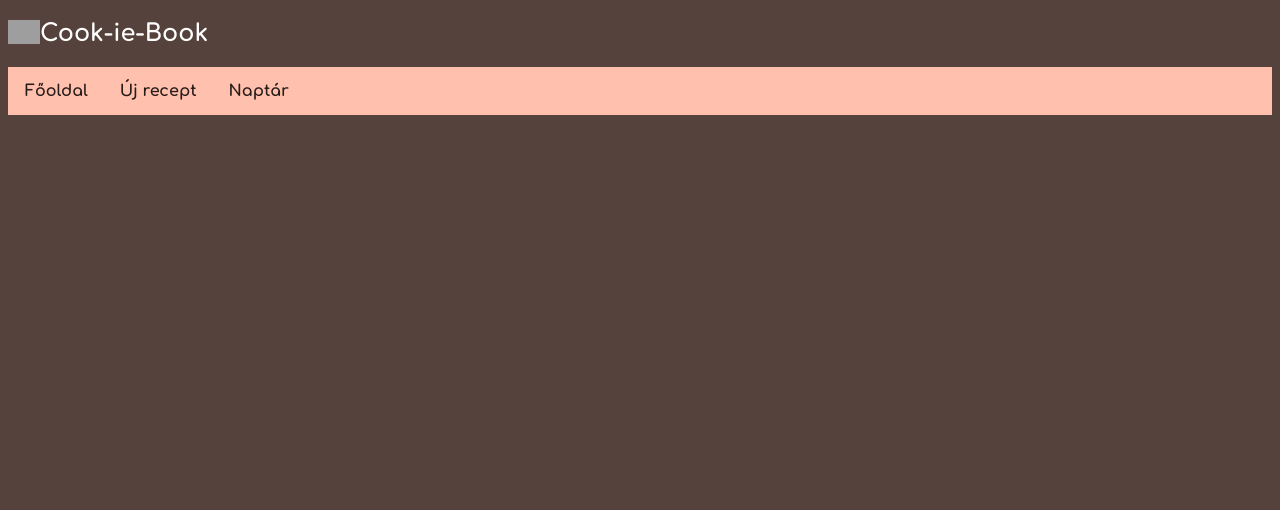
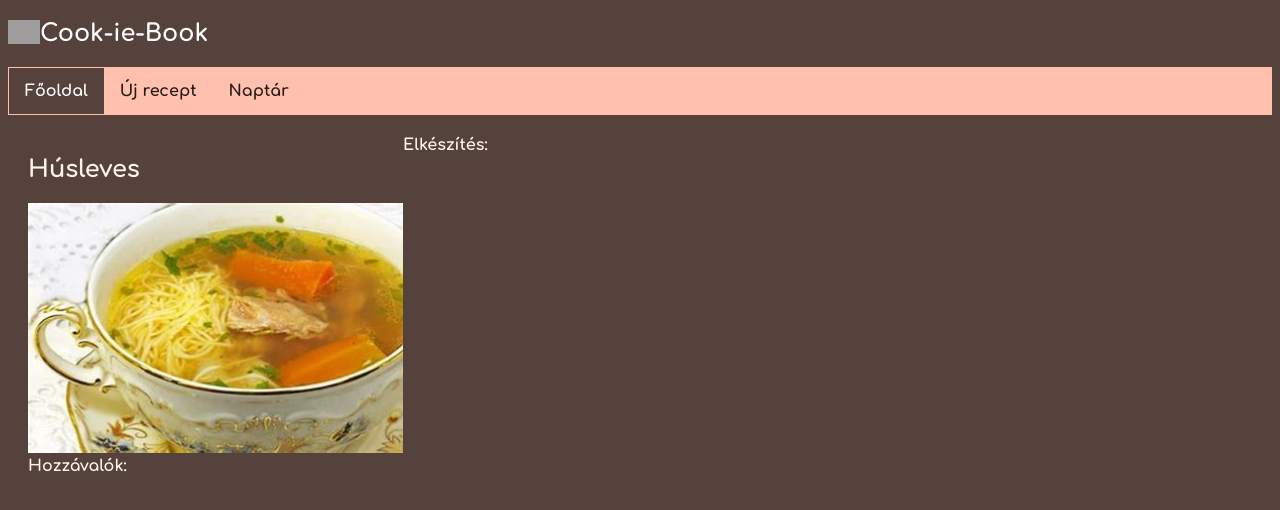
Before and after one commit to jvaskone/Cook-ie-Book, an Angular app: page /recipes/1 in a window 1280 px wide. Before the commit this address led to /. Shown: the top 510 px of the page. Built offline with nearby package versions, Linux system fonts and the light colour scheme; grey boxes are pictures that could not be loaded.

Commit message:
Recipe details page added

```diff
--- a/src/app/app.module.ts
+++ b/src/app/app.module.ts
@@ -12,6 +12,8 @@ import { Error404Component } from './errors/Error404Component';
 import { RecipeThumbnailComponent } from './recipes/recipe-thumbnail.component';
 import { RecipeService } from './recipes/shared/recipe.service';
 import { FormsModule, ReactiveFormsModule } from '@angular/forms';
+import { RecipeDetailsComponent } from './recipes/recipe-details.component';
+import { RecipeResolver } from './recipes/recipe-resolver.service';
 
 @NgModule({
   declarations: [
@@ -21,6 +23,7 @@ import { FormsModule, ReactiveFormsModule } from '@angular/forms';
     CalendarComponent,
     CreateRecipeComponent,
     RecipeListComponent,
+    RecipeDetailsComponent,
     RecipeThumbnailComponent
   ],
   imports: [
@@ -30,7 +33,8 @@ import { FormsModule, ReactiveFormsModule } from '@angular/forms';
     RouterModule.forRoot(appRoutes)
   ],
   providers: [
-    RecipeService
+    RecipeService,
+    RecipeResolver
   ],
   bootstrap: [AppComponent]
 })
--- /dev/null
+++ b/src/app/recipes/recipe-details.component.html
@@ -0,0 +1,27 @@
+<div class="container">
+  <div class="row">
+    <div class="col-md-6" style="float: left">
+      <h2>{{ recipe?.name }}</h2>
+
+      <div class="col-md-6">
+        <img
+          [src]="recipe?.imageUrl"
+          [alt]="recipe?.name"
+          class="recipe-image"
+          height="250px"
+        />
+      </div>
+
+      <div style="width: 300px">
+        <strong>Hozzávalók:</strong><br />
+        {{ recipe?.ingredients }}
+      </div>
+    </div>
+  </div>
+
+  <div class="row">
+    <div class="col-md-11">
+      <div><strong>Elkészítés:</strong> {{ recipe?.instructions }}</div>
+    </div>
+  </div>
+</div>
--- /dev/null
+++ b/src/app/recipes/recipe-details.component.ts
@@ -0,0 +1,53 @@
+import { Component, OnInit } from '@angular/core';
+import { RecipeService } from './shared/recipe.service';
+import { ActivatedRoute, Params } from '@angular/router';
+import { IRecipe } from './shared/recipes.model';
+
+@Component({
+  templateUrl: 'recipe-details.component.html',
+  styles: [
+    `
+      .container {
+        padding-left: 20px;
+        padding-right: 20px;
+      }
+      .event-image {
+        height: 100px;
+      }
+      a {
+        cursor: pointer;
+      }
+    `,
+  ],
+})
+export class RecipeDetailsComponent implements OnInit {
+  recipe?: IRecipe;
+  filterBy: string = 'all';
+  sortBy: string = 'name';
+
+  constructor(
+    private recipeService: RecipeService,
+    private route: ActivatedRoute
+  ) {}
+
+  /*ngOnInit() {
+    this.route.data.forEach((data) => {
+      this.recipe = data['recipe'];
+    });
+  }*/
+
+
+  ngOnInit() {
+    /*
+    this.route.params.forEach((params: Params) =>{
+      this.recipeService.getRecipe(+params['id'])?.subscribe((recipe:IRecipe) => {
+        this.recipe = recipe;
+      });
+    })*/
+
+     this.recipe = this.recipeService.getRecipe(
+       +this.route.snapshot.params['id']
+     );
+  }
+
+}
--- a/src/app/recipes/recipe-list.component.ts
+++ b/src/app/recipes/recipe-list.component.ts
@@ -1,6 +1,7 @@
 import { Component } from '@angular/core';
 import { IRecipe } from './shared/recipes.model';
 import { RecipeService } from './shared/recipe.service';
+import { ActivatedRoute } from '@angular/router';
 
 @Component({
   selector: 'recipe-list',
@@ -21,12 +22,13 @@ import { RecipeService } from './shared/recipe.service';
 })
 export class RecipeListComponent {
   recipes?: IRecipe[];
-  constructor(private recipeService : RecipeService) {
+  constructor(private recipeService : RecipeService, private route:ActivatedRoute) {
 
   }
 
   ngOnInit(): void {
     this.recipeService.getRecipes().subscribe(recipes => {this.recipes = recipes;});
+    //this.recipes = this.route.snapshot.data['recipes'];
   }
 
   handleThumbnailClicked(recipeName: any) {
--- /dev/null
+++ b/src/app/recipes/recipe-resolver.service.ts
@@ -0,0 +1,16 @@
+import { Injectable } from "@angular/core";
+import { ActivatedRouteSnapshot, Resolve } from "@angular/router";
+import { RecipeService } from "./shared/recipe.service";
+
+@Injectable()
+export class RecipeResolver implements Resolve<any> {
+
+  constructor(private recipeService: RecipeService) {
+
+  }
+
+  resolve(route:ActivatedRouteSnapshot) {
+    return this.recipeService.getRecipe(route.params['id']);
+  }
+
+}
--- a/src/app/recipes/recipe-thumbnail.component.ts
+++ b/src/app/recipes/recipe-thumbnail.component.ts
@@ -7,7 +7,7 @@ import { IRecipe } from "./shared/recipes.model";
   <!-- [routerLink]="['/events', event.id]" routerLinkActive="router-link-active" -->
   <div
       class="hoverwell thumbnail">
-      <ul>
+      <ul [routerLink]="['/recipes', recipe?.id]" routerLinkActive="router-link-active">
         <li><img [src]="recipe?.imageUrl" [alt]="recipe?.name" class="recipe-image"></li>
         <ul style="margin: auto; padding: 10px; float:left;">
         <li class="header">{{recipe?.name}}</li>
--- a/src/app/routes.ts
+++ b/src/app/routes.ts
@@ -3,10 +3,12 @@ import { CreateRecipeComponent } from "./recipes/create-recipe.component"
 import { RecipeListComponent } from "./recipes/recipe-list.component"
 import { CalendarComponent } from "./calendar/calendar.component"
 import { Error404Component } from "./errors/Error404Component"
+import { RecipeDetailsComponent } from "./recipes/recipe-details.component"
 
 export const appRoutes:Routes = [
   { path: 'new-recipe', component:CreateRecipeComponent},
   { path: 'recipes', component:RecipeListComponent },
+  { path: 'recipes/:id' , component: RecipeDetailsComponent},
   { path: 'calendar', component:CalendarComponent },
   { path: '404', component:Error404Component },
   { path: '', redirectTo: '/recipes', pathMatch: 'full'},
```
